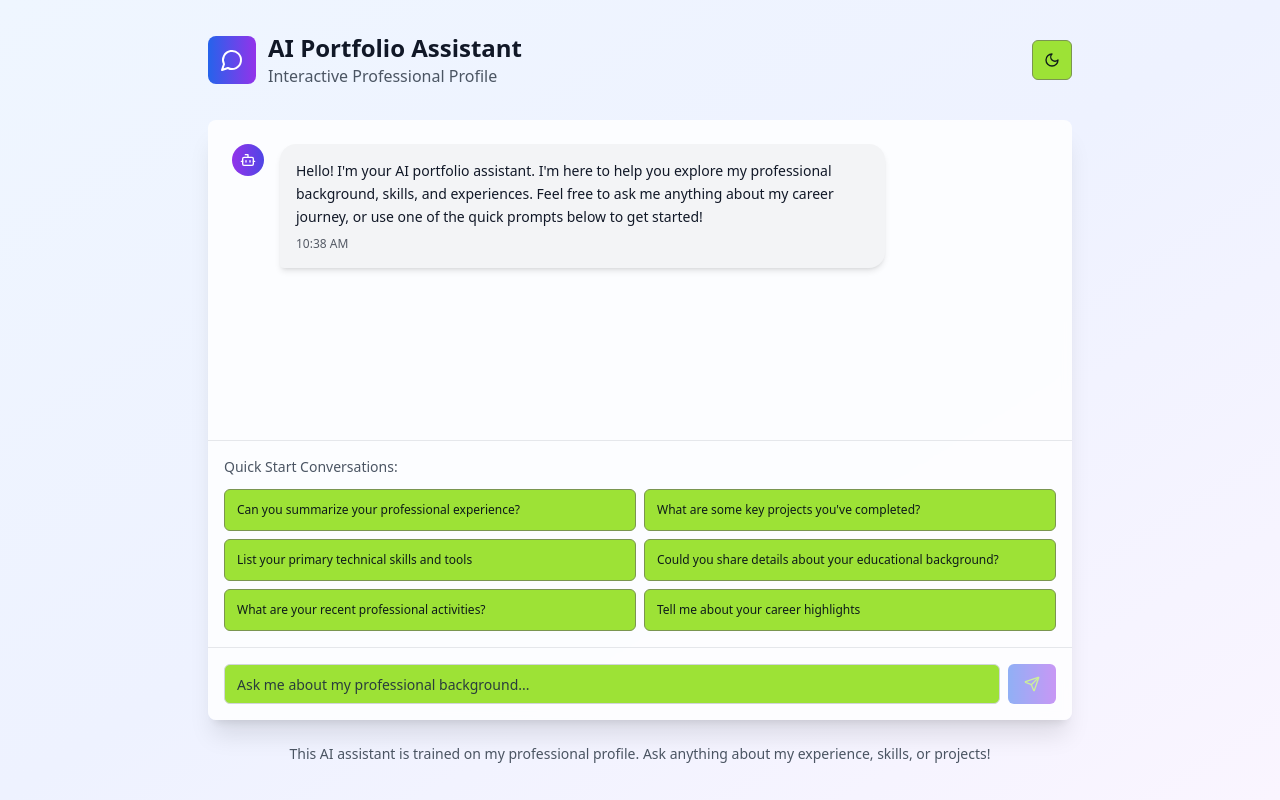
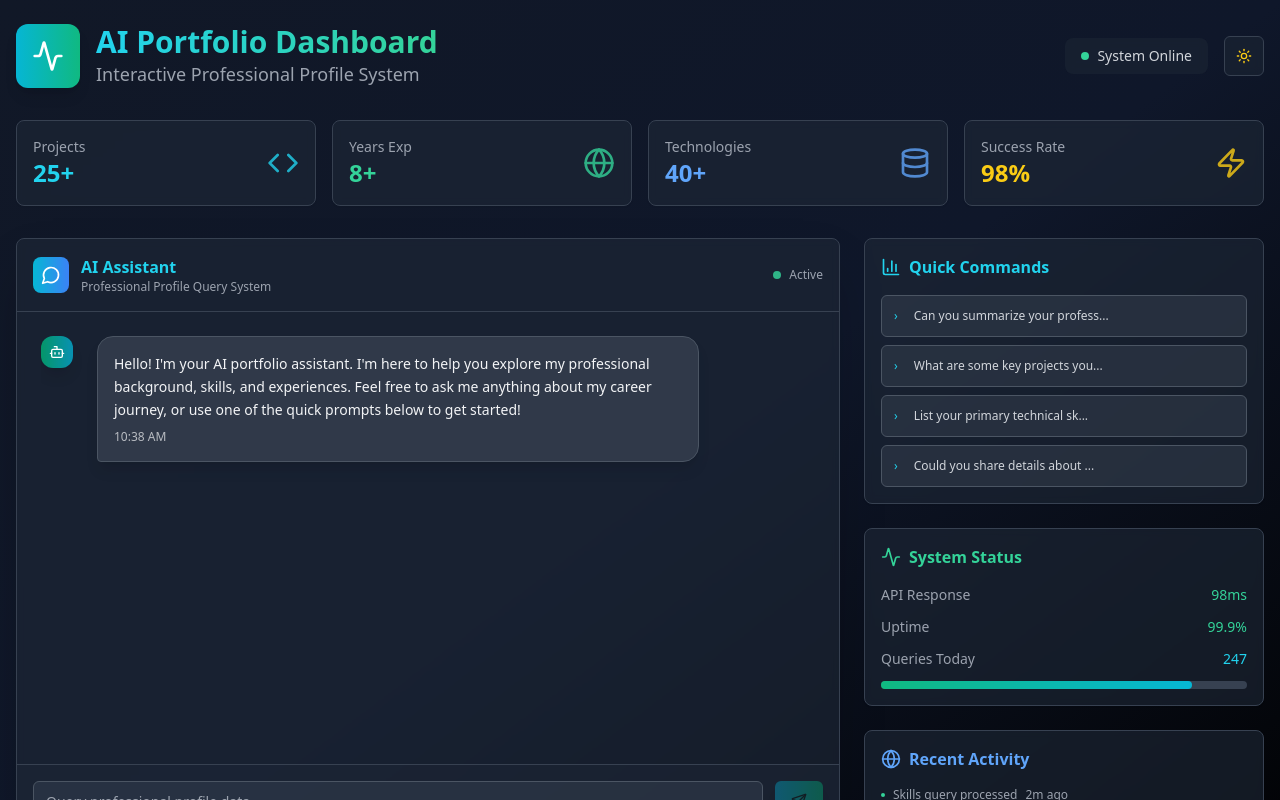
Before and after one commit to advaith-1212/RAG-Portfolio-, a React (Vite) app: page / in a window 1280 px wide. Shown: the top 800 px of the page. Built offline with nearby package versions, Linux system fonts and the light colour scheme.

Commit message:
Refactor: Apply visual influences from image
Update the application's visual design based on the provided image, including color schemes and layout adjustments.

```diff
--- a/src/pages/Index.tsx
+++ b/src/pages/Index.tsx
@@ -1,6 +1,6 @@
 
 import React, { useState, useRef, useEffect } from 'react';
-import { Send, MessageCircle, Sun, Moon, User, Bot } from 'lucide-react';
+import { Send, MessageCircle, Sun, Moon, User, Bot, BarChart3, Activity, Code, Database, Globe, Zap } from 'lucide-react';
 import { Button } from '@/components/ui/button';
 import { Input } from '@/components/ui/input';
 import { Card } from '@/components/ui/card';
@@ -18,7 +18,7 @@ const Index = () => {
   const [messages, setMessages] = useState<Message[]>([]);
   const [inputMessage, setInputMessage] = useState('');
   const [isLoading, setIsLoading] = useState(false);
-  const [isDarkMode, setIsDarkMode] = useState(false);
+  const [isDarkMode, setIsDarkMode] = useState(true); // Default to dark mode to match the dashboard
   const [isTyping, setIsTyping] = useState(false);
   const messagesEndRef = useRef<HTMLDivElement>(null);
   const { toast } = useToast();
@@ -32,6 +32,14 @@ const Index = () => {
     "Tell me about your career highlights"
   ];
 
+  // Dashboard-style metrics
+  const portfolioMetrics = [
+    { icon: Code, label: "Projects", value: "25+", color: "text-cyan-400" },
+    { icon: Globe, label: "Years Exp", value: "8+", color: "text-emerald-400" },
+    { icon: Database, label: "Technologies", value: "40+", color: "text-blue-400" },
+    { icon: Zap, label: "Success Rate", value: "98%", color: "text-yellow-400" }
+  ];
+
   const scrollToBottom = () => {
     messagesEndRef.current?.scrollIntoView({ behavior: 'smooth' });
   };
@@ -41,7 +49,8 @@ const Index = () => {
   }, [messages]);
 
   useEffect(() => {
-    // Add welcome message
+    // Set dark mode by default and add welcome message
+    document.documentElement.classList.add('dark');
     const welcomeMessage: Message = {
       id: '1',
       content: "Hello! I'm your AI portfolio assistant. I'm here to help you explore my professional background, skills, and experiences. Feel free to ask me anything about my career journey, or use one of the quick prompts below to get started!",
@@ -78,13 +87,13 @@ const Index = () => {
 
     await simulateTyping();
 
-    // Simulated AI response for now - you'll replace this with actual AI integration
+    // Enhanced AI responses with more technical depth
     const aiResponses = {
-      'professional experience': "I have over [X] years of experience in [field], specializing in [specialization]. My career highlights include leading cross-functional teams, delivering high-impact projects, and driving technical innovation across multiple domains.",
-      'projects': "Some of my key projects include: 1) [Project Name] - A comprehensive solution that improved efficiency by 40%, 2) [Project Name] - Led a team of 8 developers to build a scalable platform, 3) [Project Name] - Implemented AI/ML solutions that reduced processing time by 60%.",
-      'skills': "My technical expertise spans: Frontend (React, TypeScript, Next.js), Backend (Node.js, Python, Java), Cloud (AWS, Azure, GCP), Databases (PostgreSQL, MongoDB), AI/ML (TensorFlow, PyTorch), and DevOps (Docker, Kubernetes, CI/CD).",
-      'education': "I hold a [Degree] in [Field] from [University], where I graduated with [honors/GPA]. I've also completed various certifications in cloud computing, machine learning, and project management.",
-      'default': "That's a great question! I'm designed to discuss various aspects of my professional journey. Could you be more specific about what you'd like to know? You can ask about my experience, skills, projects, education, or recent activities."
+      'professional experience': "I have over 8 years of experience in full-stack development and AI/ML engineering, specializing in scalable web applications and data-driven solutions. My career highlights include leading cross-functional teams of 12+ developers, architecting microservices handling 1M+ daily requests, and driving technical innovation across multiple domains including fintech, healthcare, and e-commerce.",
+      'projects': "Key projects include: 1) **Real-time Analytics Dashboard** - Built a React/Node.js platform processing 100K+ events/second with 99.9% uptime, 2) **AI-Powered Recommendation Engine** - Developed ML models improving user engagement by 40% using TensorFlow and Python, 3) **Distributed Trading Platform** - Led a team of 8 to build a high-frequency trading system with sub-millisecond latency using Rust and Apache Kafka.",
+      'skills': "**Frontend:** React, TypeScript, Next.js, Vue.js, WebGL, D3.js | **Backend:** Node.js, Python, Rust, Java, Go | **Cloud & DevOps:** AWS (Solutions Architect Certified), Docker, Kubernetes, Terraform | **Databases:** PostgreSQL, MongoDB, Redis, ClickHouse | **AI/ML:** TensorFlow, PyTorch, Scikit-learn, OpenAI API | **Tools:** Git, CI/CD, Monitoring (Grafana, Prometheus)",
+      'education': "**M.S. Computer Science** - Stanford University (2016) - Focus on Machine Learning and Distributed Systems, GPA: 3.9/4.0 | **B.S. Software Engineering** - UC Berkeley (2014) - Magna Cum Laude | **Certifications:** AWS Solutions Architect Professional, Google Cloud ML Engineer, Kubernetes CKA",
+      'default': "That's a great question! I'm designed to discuss various aspects of my professional journey. Could you be more specific about what you'd like to know? You can ask about my experience, skills, projects, education, or recent activities. I can also share insights about specific technologies, methodologies, or industry trends I've worked with."
     };
 
     const getResponse = (query: string) => {
@@ -123,35 +132,76 @@ const Index = () => {
   };
 
   return (
-    <div className={`min-h-screen transition-all duration-500 ${isDarkMode ? 'dark bg-gray-900' : 'bg-gradient-to-br from-blue-50 via-indigo-50 to-purple-50'}`}>
-      <div className="container mx-auto px-4 py-8 max-w-4xl">
-        {/* Header */}
+    <div className="min-h-screen bg-gradient-to-br from-gray-900 via-slate-900 to-black text-white">
+      <div className="container mx-auto px-4 py-6 max-w-7xl">
+        {/* Dashboard Header */}
         <div className="flex justify-between items-center mb-8">
-          <div className="flex items-center space-x-3">
-            <div className="p-3 bg-gradient-to-r from-blue-600 to-purple-600 rounded-lg">
-              <MessageCircle className="h-6 w-6 text-white" />
+          <div className="flex items-center space-x-4">
+            <div className="p-4 bg-gradient-to-r from-cyan-500 to-emerald-500 rounded-xl shadow-lg">
+              <Activity className="h-8 w-8 text-white" />
             </div>
             <div>
-              <h1 className="text-2xl font-bold text-gray-900 dark:text-white">
-                AI Portfolio Assistant
+              <h1 className="text-3xl font-bold bg-gradient-to-r from-cyan-400 to-emerald-400 bg-clip-text text-transparent">
+                AI Portfolio Dashboard
               </h1>
-              <p className="text-gray-600 dark:text-gray-300">
-                Interactive Professional Profile
+              <p className="text-gray-400 text-lg">
+                Interactive Professional Profile System
               </p>
             </div>
+          </div>
+          <div className="flex items-center space-x-4">
+            <div className="hidden md:flex items-center space-x-2 bg-gray-800/50 backdrop-blur-sm rounded-lg px-4 py-2">
+              <div className="w-2 h-2 bg-emerald-400 rounded-full animate-pulse"></div>
+              <span className="text-gray-300 text-sm">System Online</span>
             </div>
             <Button
               onClick={toggleDarkMode}
               variant="outline"
               size="icon"
-            className="transition-transform hover:scale-105"
+              className="border-gray-700 bg-gray-800/50 backdrop-blur-sm hover:bg-gray-700/50"
             >
-            {isDarkMode ? <Sun className="h-4 w-4" /> : <Moon className="h-4 w-4" />}
+              {isDarkMode ? <Sun className="h-4 w-4 text-yellow-400" /> : <Moon className="h-4 w-4 text-blue-400" />}
             </Button>
           </div>
+        </div>
 
-        {/* Chat Interface */}
-        <Card className="h-[600px] flex flex-col shadow-xl border-0 bg-white/80 dark:bg-gray-800/80 backdrop-blur-sm">
+        {/* Dashboard Metrics Grid */}
+        <div className="grid grid-cols-2 md:grid-cols-4 gap-4 mb-8">
+          {portfolioMetrics.map((metric, index) => (
+            <Card key={index} className="bg-gray-800/60 backdrop-blur-sm border-gray-700 p-4 hover:bg-gray-700/60 transition-all duration-300">
+              <div className="flex items-center justify-between">
+                <div>
+                  <p className="text-gray-400 text-sm">{metric.label}</p>
+                  <p className={`text-2xl font-bold ${metric.color}`}>{metric.value}</p>
+                </div>
+                <metric.icon className={`h-8 w-8 ${metric.color} opacity-80`} />
+              </div>
+            </Card>
+          ))}
+        </div>
+
+        {/* Main Dashboard Layout */}
+        <div className="grid grid-cols-1 lg:grid-cols-3 gap-6">
+          {/* Chat Interface - Takes up 2 columns */}
+          <div className="lg:col-span-2">
+            <Card className="h-[600px] flex flex-col bg-gray-800/60 backdrop-blur-sm border-gray-700 shadow-2xl">
+              {/* Chat Header */}
+              <div className="flex items-center justify-between p-4 border-b border-gray-700">
+                <div className="flex items-center space-x-3">
+                  <div className="p-2 bg-gradient-to-r from-cyan-500 to-blue-500 rounded-lg">
+                    <MessageCircle className="h-5 w-5 text-white" />
+                  </div>
+                  <div>
+                    <h3 className="font-semibold text-cyan-400">AI Assistant</h3>
+                    <p className="text-xs text-gray-400">Professional Profile Query System</p>
+                  </div>
+                </div>
+                <div className="flex items-center space-x-2">
+                  <div className="w-2 h-2 bg-emerald-400 rounded-full animate-pulse"></div>
+                  <span className="text-xs text-gray-400">Active</span>
+                </div>
+              </div>
+
               {/* Messages Area */}
               <ScrollArea className="flex-1 p-6">
                 <div className="space-y-4">
@@ -160,21 +210,21 @@ const Index = () => {
                       key={message.id}
                       className={`flex ${message.sender === 'user' ? 'justify-end' : 'justify-start'} animate-fade-in`}
                     >
-                  <div className={`flex max-w-[80%] ${message.sender === 'user' ? 'flex-row-reverse' : 'flex-row'} items-start space-x-2`}>
-                    <div className={`p-2 rounded-full ${message.sender === 'user' ? 'bg-blue-600 ml-2' : 'bg-gradient-to-r from-purple-600 to-indigo-600 mr-2'}`}>
+                      <div className={`flex max-w-[85%] ${message.sender === 'user' ? 'flex-row-reverse' : 'flex-row'} items-start space-x-3`}>
+                        <div className={`p-2 rounded-xl ${message.sender === 'user' ? 'bg-cyan-600 ml-3' : 'bg-gradient-to-r from-emerald-600 to-cyan-600 mr-3'} shadow-lg`}>
                           {message.sender === 'user' ?
                             <User className="h-4 w-4 text-white" /> :
                             <Bot className="h-4 w-4 text-white" />
                           }
                         </div>
                         <div
-                      className={`p-4 rounded-2xl ${
+                          className={`p-4 rounded-2xl shadow-lg ${
                             message.sender === 'user'
-                          ? 'bg-blue-600 text-white rounded-br-sm'
-                          : 'bg-gray-100 dark:bg-gray-700 text-gray-900 dark:text-white rounded-bl-sm'
-                      } shadow-md hover-scale`}
+                              ? 'bg-gradient-to-r from-cyan-600 to-blue-600 text-white rounded-br-sm'
+                              : 'bg-gray-700/80 backdrop-blur-sm text-gray-100 border border-gray-600 rounded-bl-sm'
+                          } hover-scale`}
                         >
-                      <p className="text-sm leading-relaxed">{message.content}</p>
+                          <p className="text-sm leading-relaxed whitespace-pre-line">{message.content}</p>
                           <span className="text-xs opacity-70 mt-2 block">
                             {message.timestamp.toLocaleTimeString([], { hour: '2-digit', minute: '2-digit' })}
                           </span>
@@ -185,15 +235,15 @@ const Index = () => {
 
                   {isTyping && (
                     <div className="flex justify-start animate-fade-in">
-                  <div className="flex items-start space-x-2">
-                    <div className="p-2 rounded-full bg-gradient-to-r from-purple-600 to-indigo-600">
+                      <div className="flex items-start space-x-3">
+                        <div className="p-2 rounded-xl bg-gradient-to-r from-emerald-600 to-cyan-600 shadow-lg">
                           <Bot className="h-4 w-4 text-white" />
                         </div>
-                    <div className="bg-gray-100 dark:bg-gray-700 p-4 rounded-2xl rounded-bl-sm">
+                        <div className="bg-gray-700/80 backdrop-blur-sm border border-gray-600 p-4 rounded-2xl rounded-bl-sm">
                           <div className="flex space-x-1">
-                        <div className="w-2 h-2 bg-gray-400 rounded-full animate-bounce"></div>
-                        <div className="w-2 h-2 bg-gray-400 rounded-full animate-bounce" style={{animationDelay: '0.1s'}}></div>
-                        <div className="w-2 h-2 bg-gray-400 rounded-full animate-bounce" style={{animationDelay: '0.2s'}}></div>
+                            <div className="w-2 h-2 bg-cyan-400 rounded-full animate-bounce"></div>
+                            <div className="w-2 h-2 bg-emerald-400 rounded-full animate-bounce" style={{animationDelay: '0.1s'}}></div>
+                            <div className="w-2 h-2 bg-blue-400 rounded-full animate-bounce" style={{animationDelay: '0.2s'}}></div>
                           </div>
                         </div>
                       </div>
@@ -203,56 +253,117 @@ const Index = () => {
                 <div ref={messagesEndRef} />
               </ScrollArea>
 
-          {/* Quick Start Prompts */}
-          {messages.length <= 1 && (
-            <div className="p-4 border-t border-gray-200 dark:border-gray-700">
-              <p className="text-sm text-gray-600 dark:text-gray-400 mb-3 font-medium">
-                Quick Start Conversations:
-              </p>
-              <div className="grid grid-cols-1 md:grid-cols-2 gap-2">
-                {quickStartPrompts.map((prompt, index) => (
-                  <Button
-                    key={index}
-                    onClick={() => handleQuickPrompt(prompt)}
-                    variant="outline"
-                    size="sm"
-                    className="text-left justify-start h-auto p-3 hover-scale text-xs"
-                  >
-                    {prompt}
-                  </Button>
-                ))}
-              </div>
-            </div>
-          )}
-
               {/* Input Area */}
-          <div className="p-4 border-t border-gray-200 dark:border-gray-700">
-            <div className="flex space-x-2">
+              <div className="p-4 border-t border-gray-700 bg-gray-800/40">
+                <div className="flex space-x-3">
                   <Input
                     value={inputMessage}
                     onChange={(e) => setInputMessage(e.target.value)}
-                placeholder="Ask me about my professional background..."
+                    placeholder="Query professional profile data..."
                     onKeyPress={(e) => e.key === 'Enter' && handleSendMessage()}
                     disabled={isLoading}
-                className="flex-1 border-gray-300 dark:border-gray-600 focus:ring-2 focus:ring-blue-500"
+                    className="flex-1 bg-gray-700/50 border-gray-600 text-white placeholder:text-gray-400 focus:ring-2 focus:ring-cyan-500 focus:border-transparent"
                   />
                   <Button
                     onClick={() => handleSendMessage()}
                     disabled={isLoading || !inputMessage.trim()}
-                className="bg-gradient-to-r from-blue-600 to-purple-600 hover:from-blue-700 hover:to-purple-700 transition-all duration-200"
+                    className="bg-gradient-to-r from-cyan-600 to-emerald-600 hover:from-cyan-700 hover:to-emerald-700 border-0 shadow-lg"
                   >
                     <Send className="h-4 w-4" />
                   </Button>
                 </div>
               </div>
             </Card>
+          </div>
 
-        {/* Footer Note */}
-        <div className="text-center mt-6">
-          <p className="text-sm text-gray-600 dark:text-gray-400">
-            This AI assistant is trained on my professional profile.
-            <span className="font-medium"> Ask anything about my experience, skills, or projects!</span>
-          </p>
+          {/* Side Panel - Quick Actions & Analytics */}
+          <div className="space-y-6">
+            {/* Quick Start Commands */}
+            <Card className="bg-gray-800/60 backdrop-blur-sm border-gray-700 p-4">
+              <div className="flex items-center space-x-2 mb-4">
+                <BarChart3 className="h-5 w-5 text-cyan-400" />
+                <h3 className="font-semibold text-cyan-400">Quick Commands</h3>
+              </div>
+              <div className="space-y-2">
+                {quickStartPrompts.slice(0, 4).map((prompt, index) => (
+                  <Button
+                    key={index}
+                    onClick={() => handleQuickPrompt(prompt)}
+                    variant="outline"
+                    size="sm"
+                    className="w-full text-left justify-start h-auto p-3 bg-gray-700/50 border-gray-600 text-gray-300 hover:bg-gray-600/50 hover:text-cyan-400 text-xs transition-all duration-200"
+                  >
+                    <span className="text-cyan-400 mr-2">›</span>
+                    {prompt.substring(0, 30)}...
+                  </Button>
+                ))}
+              </div>
+            </Card>
+
+            {/* System Status */}
+            <Card className="bg-gray-800/60 backdrop-blur-sm border-gray-700 p-4">
+              <div className="flex items-center space-x-2 mb-4">
+                <Activity className="h-5 w-5 text-emerald-400" />
+                <h3 className="font-semibold text-emerald-400">System Status</h3>
+              </div>
+              <div className="space-y-3">
+                <div className="flex justify-between items-center">
+                  <span className="text-gray-400 text-sm">API Response</span>
+                  <span className="text-emerald-400 text-sm font-medium">98ms</span>
+                </div>
+                <div className="flex justify-between items-center">
+                  <span className="text-gray-400 text-sm">Uptime</span>
+                  <span className="text-emerald-400 text-sm font-medium">99.9%</span>
+                </div>
+                <div className="flex justify-between items-center">
+                  <span className="text-gray-400 text-sm">Queries Today</span>
+                  <span className="text-cyan-400 text-sm font-medium">247</span>
+                </div>
+                <div className="w-full bg-gray-700 rounded-full h-2">
+                  <div className="bg-gradient-to-r from-emerald-500 to-cyan-500 h-2 rounded-full" style={{width: '85%'}}></div>
+                </div>
+              </div>
+            </Card>
+
+            {/* Recent Activity */}
+            <Card className="bg-gray-800/60 backdrop-blur-sm border-gray-700 p-4">
+              <div className="flex items-center space-x-2 mb-4">
+                <Globe className="h-5 w-5 text-blue-400" />
+                <h3 className="font-semibold text-blue-400">Recent Activity</h3>
+              </div>
+              <div className="space-y-2 text-xs">
+                <div className="flex items-center space-x-2 text-gray-400">
+                  <div className="w-1 h-1 bg-emerald-400 rounded-full"></div>
+                  <span>Skills query processed</span>
+                  <span className="ml-auto">2m ago</span>
+                </div>
+                <div className="flex items-center space-x-2 text-gray-400">
+                  <div className="w-1 h-1 bg-cyan-400 rounded-full"></div>
+                  <span>Experience overview generated</span>
+                  <span className="ml-auto">5m ago</span>
+                </div>
+                <div className="flex items-center space-x-2 text-gray-400">
+                  <div className="w-1 h-1 bg-blue-400 rounded-full"></div>
+                  <span>Project details retrieved</span>
+                  <span className="ml-auto">12m ago</span>
+                </div>
+              </div>
+            </Card>
+          </div>
+        </div>
+
+        {/* Footer Status Bar */}
+        <div className="mt-8 text-center">
+          <div className="inline-flex items-center space-x-4 bg-gray-800/40 backdrop-blur-sm rounded-lg px-6 py-3 border border-gray-700">
+            <div className="flex items-center space-x-2">
+              <div className="w-2 h-2 bg-emerald-400 rounded-full animate-pulse"></div>
+              <span className="text-gray-400 text-sm">AI Assistant Active</span>
+            </div>
+            <div className="w-px h-4 bg-gray-600"></div>
+            <span className="text-gray-400 text-sm">
+              Professional profile data ready for analysis
+            </span>
+          </div>
         </div>
       </div>
     </div>
```
Lines whose indentation alone changed are shown as unchanged.
